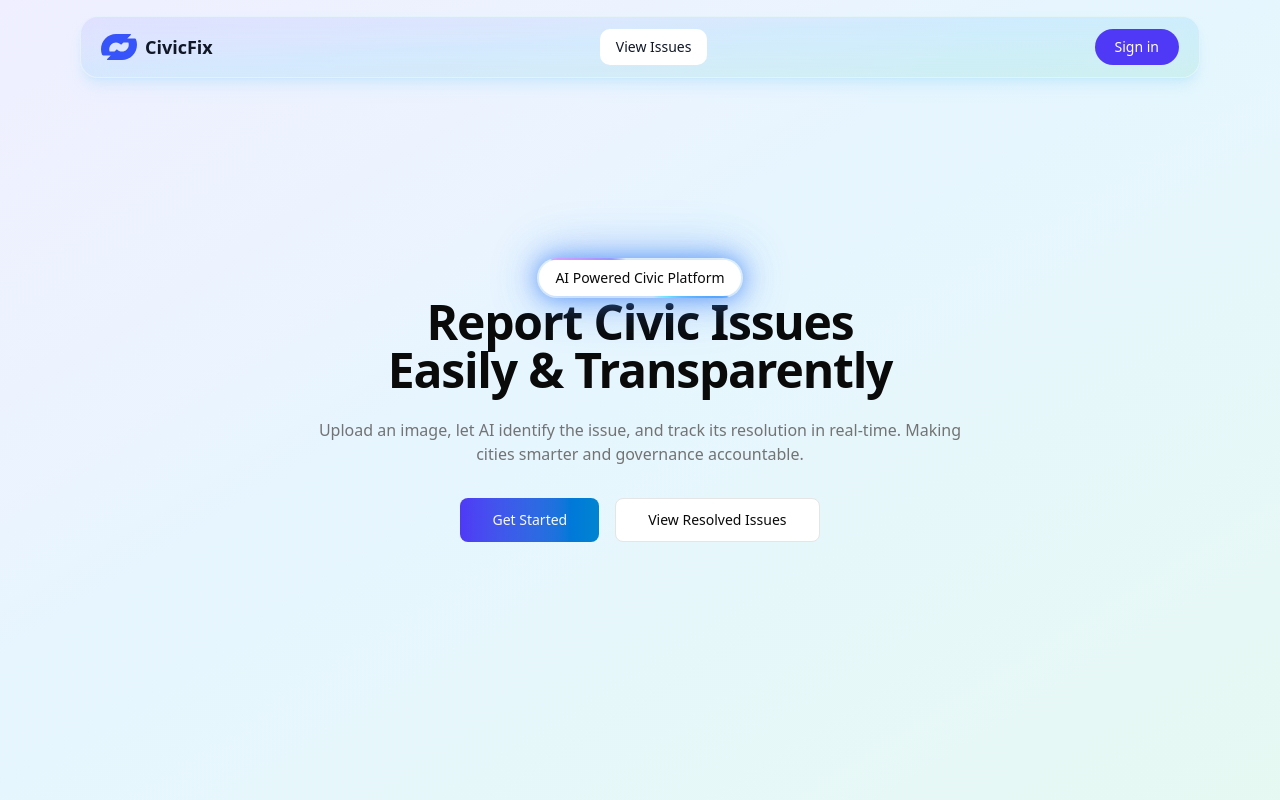
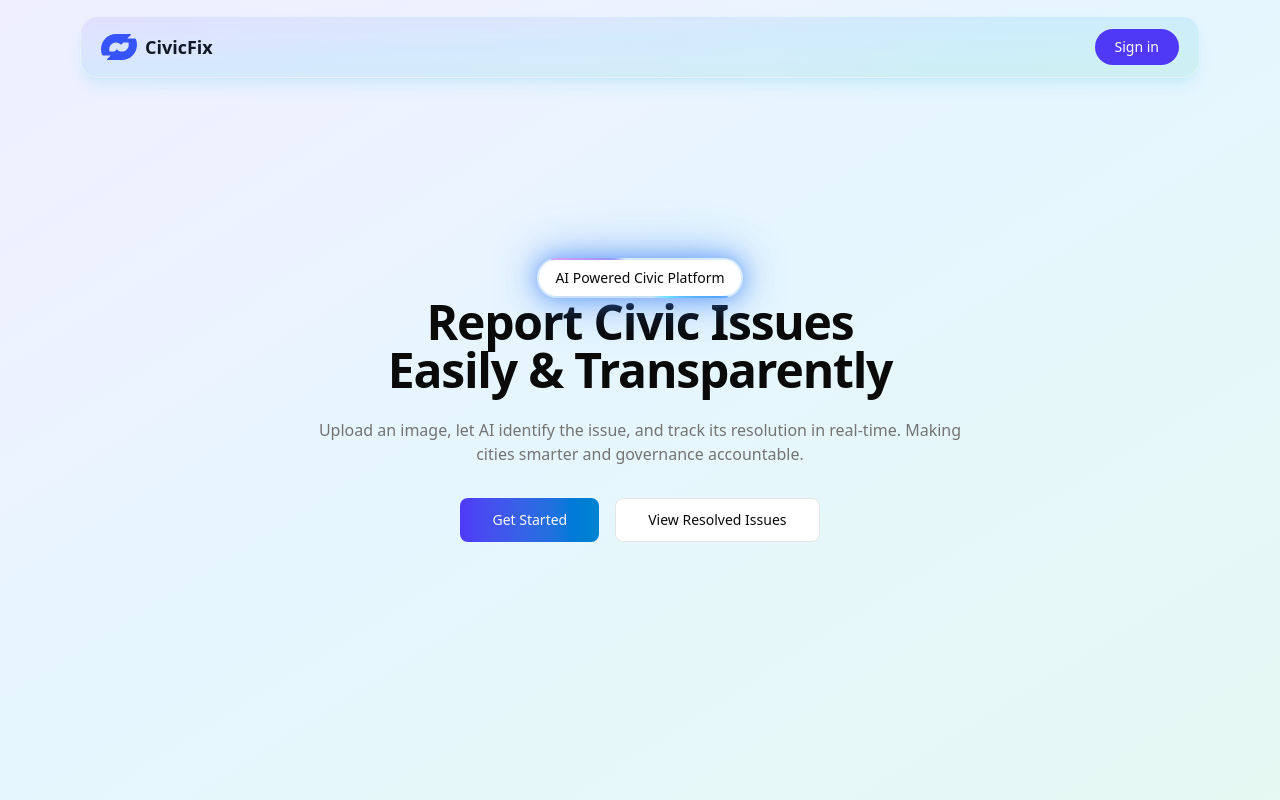
Before and after one commit to kshitizchouhan/smart-civic-reporter, a Next.js app: page / in a window 1280 px wide. Shown: the top 800 px of the page. Built offline with nearby package versions, Linux system fonts and the light colour scheme; no server answers.

Commit message:
rebuild sign-in upadated home /page

```diff
--- a/app/admin/page.tsx
+++ b/app/admin/page.tsx
@@ -62,7 +62,7 @@ export default async function AdminPage() {
                 <option>Submitted</option>
                 <option>In Progress</option>
                 <option>Resolved</option>
-              </select>
+              </select>.
 
               <button className="bg-blue-600 text-white px-3 py-1 rounded">
                 Update
--- a/components/navbar.tsx
+++ b/components/navbar.tsx
@@ -36,7 +36,7 @@ export const Navbar = () => {
        {/* Nav Links */}
 <div className="hidden md:flex items-center gap-2">
   {/* Public link (everyone can see) */}
-  <NavLink href="/transparency">View Issues</NavLink>
+  {/* <NavLink href="/transparency">View Issues</NavLink> */}
 
   {/* Protected links (only signed in users) */}
   <SignedIn>
```
Also changed, not shown: app/sign-in/[[...rest]]/page.jsx (renamed from app/sign-in/page.jsx).
